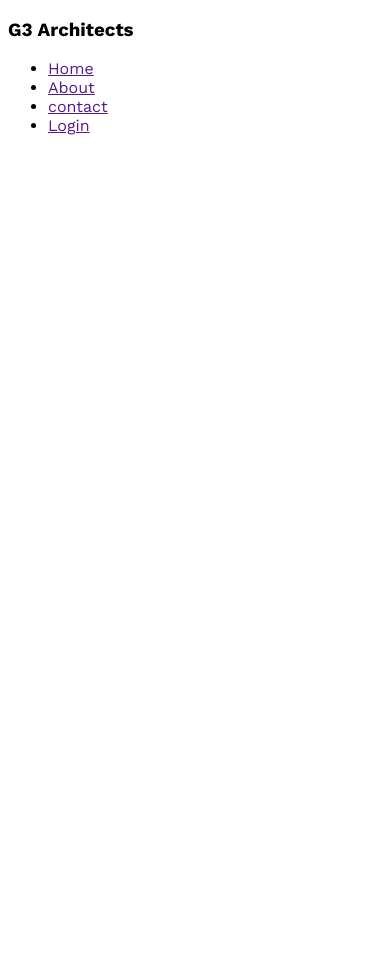
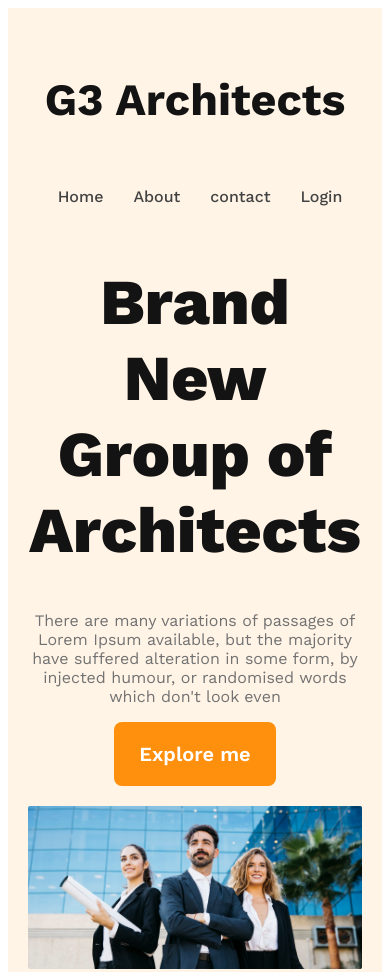
Before and after one commit to saha566789/g3-architects-website, a plain HTML site: page index.html in a window 390 px wide. Shown: the top 972 px of the page. Before the commit the page ends 844 px from the top, so only its background shows below. Drawn offline with nearby package versions, Linux system fonts and the light colour scheme.

Commit message:
finished the header section responsive for moblie or medium divce

```diff
--- a/index.html
+++ b/index.html
@@ -9,7 +9,7 @@
 <body>
    <header>
 <nav>
-    <h3>G3 Architects</h3>
+    <h3 class="nav-tittle">G3 Architects</h3>
     <ul>
         <li><a href="">Home</a></li>
         <li><a href="">About</a></li>
@@ -17,6 +17,14 @@
         <li><a href="">Login</a></li>
     </ul>
 </nav>
+<div class="banner">
+    <div class="banner-content">
+        <h1 class="banner-tittle">Brand New Group of Architects</h1>
+        <p class="banner-des">There are many variations of passages of Lorem Ipsum available, but the majority have suffered alteration in some form, by injected humour, or randomised words which don't look even</p>
+        <button class="btn-primary">Explore me</button>
+    </div>
+   <img src="images/banner.png" alt="">
+</div>
    </header>
    <main>
 
--- a/style.css
+++ b/style.css
@@ -1,8 +1,87 @@
 /* work sans fonts google font */
   @import url('https://fonts.googleapis.com/css2?family=Lato:wght@400;700&family=Open+Sans:wght@400;700;800&family=PT+Serif:wght@400;700&family=Work+Sans:wght@400;500;600;700;800&display=swap');
+/* shared styles */
+
 *{
     font-family: 'Lato', sans-serif;
 font-family: 'Open Sans', sans-serif;
 font-family: 'PT Serif', serif;
 font-family: 'Work Sans', sans-serif;
 }
+.btn-primary{
+    border-radius: 8px;
+background: #FF900E;
+padding: 20px 25px;
+font-size: 1.25rem;
+font-weight: 600;
+color: #fff;
+cursor: pointer;
+border: 0;
+}
+/* header styles */
+header{
+    background: rgba(255, 144, 14, 0.10);
+    padding: 50px 240px;
+}
+nav{
+    display: flex;
+    justify-content: space-between;
+    align-items: center;
+}
+.nav-tittle{
+    font-size:2.8rem;
+    font-weight: 700;
+    color: #131313;
+}
+nav > ul {
+    display: flex;
+}
+nav li {
+    list-style: none;
+    margin-right: 30px;
+    font-weight: 500;
+    font-size: 1rem;
+}
+nav li a{
+    text-decoration: none;
+    color: #424242;
+}
+/* banner styles */
+.banner-content{
+    max-width: 800px;
+    text-align: center;
+    margin: 0 auto;
+}
+.banner-tittle{
+    font-size: 4rem;
+    font-weight: 800;
+    color: #131313;
+    }
+    .banner-des{
+        color: #727272;
+    }
+    .banner img{
+        margin-top: 20px ;
+        width: 100%;
+    }
+
+    /* responsive media queries */
+    /* moblie devices */
+    @media screen and (max-width:576px) {
+        header{
+            padding: 20px;
+        }
+        nav{
+            flex-direction: column;
+        }
+    }
+
+    /* tablet or medium dwvices */
+    @media  screen and (min-width:576px) and (max-width:960px) {
+        header{
+            padding: 50px;
+        }
+        nav{
+            flex-direction: column;
+        }
+    }
```
